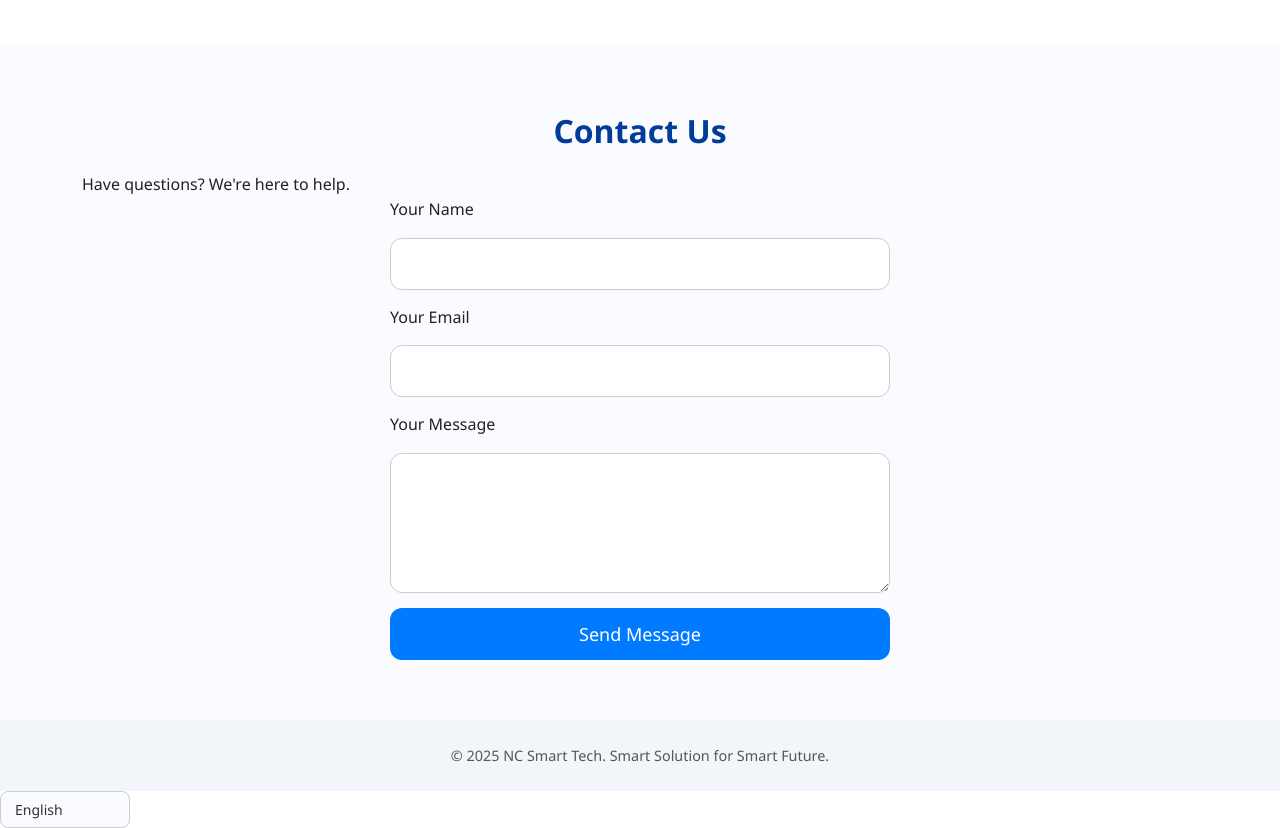
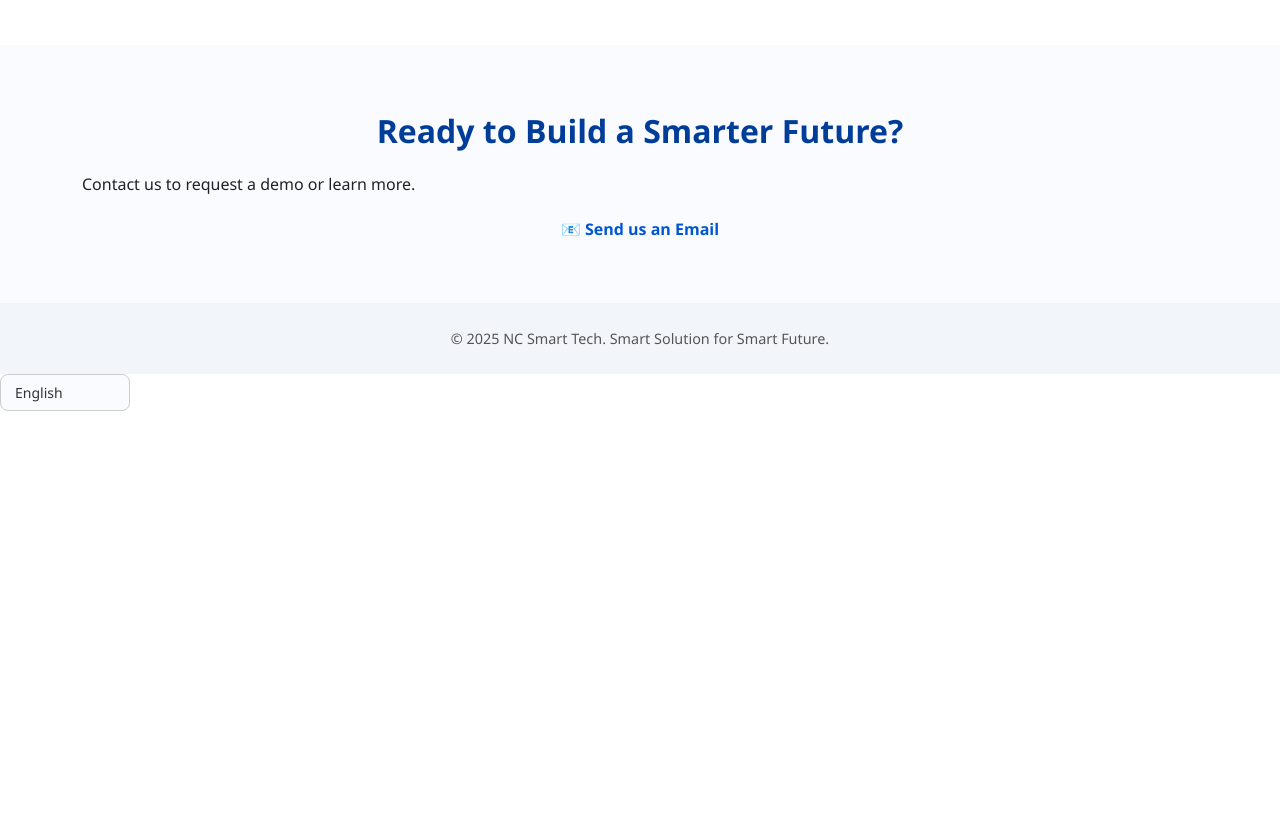
Before and after one commit to adam007-bit/nc-smart-tech, a plain HTML site: page index.html in a window 1280 px wide. Shown: the part 2915-3743 px from the top of the page. After the commit the page ends 3326 px from the top, so only its background shows below. Drawn offline with Linux system fonts and the light colour scheme; a script that the page names is missing.

Commit message:
Update index.html

```diff
--- a/index.html
+++ b/index.html
@@ -346,24 +346,15 @@
 
 <section id="contact">
   <div class="container">
-    <h2>Contact Us</h2>
-    <p>Have questions? We're here to help.</p>
-
-    <form action="https://formspree.io/f/xyzlwqka" method="POST" class="contact-form">
-      <label>Your Name</label>
-      <input type="text" name="name" required>
-
-      <label>Your Email</label>
-      <input type="email" name="email" required>
-
-      <label>Your Message</label>
-      <textarea name="message" rows="5" required></textarea>
-
-      <button type="submit" class="send-btn">Send Message</button>
-    </form>
+    <h2>Ready to Build a Smarter Future?</h2>
+    <p>Contact us to request a demo or learn more.</p>
+    <p style="text-align:center; margin-top:20px;">
+      📧 <a href="mailto:eilahchin39@gmail.com" style="color:#0056d2; text-decoration:none; font-weight:600;">
+        Send us an Email
+      </a>
+    </p>
   </div>
 </section>
-
 
 </main>
 
```
